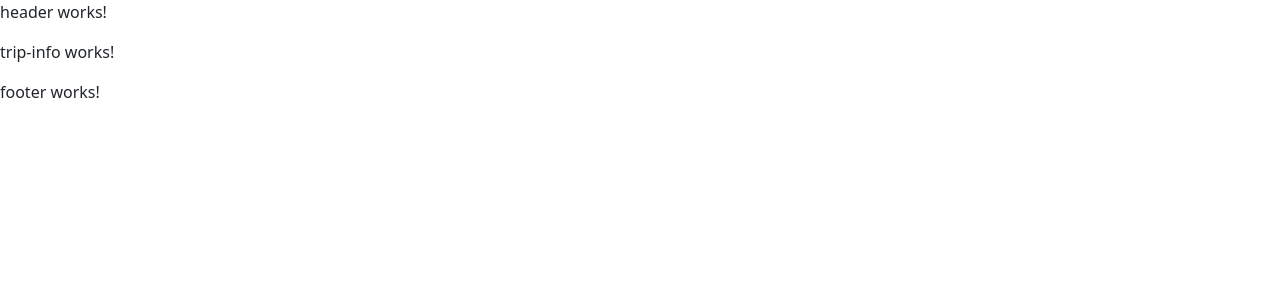
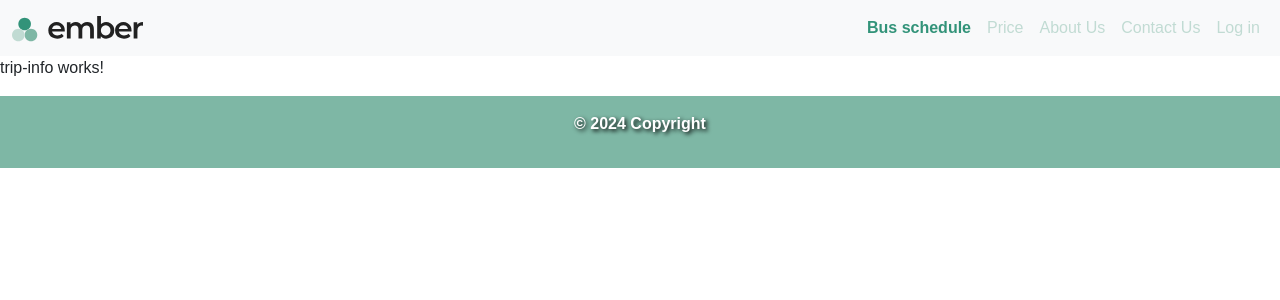
Before and after one commit to hojpaat/tripPage, an Angular app: page / in a window 1280 px wide. Shown: the top 300 px of the page. Built offline with nearby package versions, Linux system fonts and the light colour scheme.

Commit message:
add footer and header

```diff
--- a/src/app/footer/footer.component.css
+++ b/src/app/footer/footer.component.css
@@ -0,0 +1,3 @@
+.base-background {
+    text-shadow: 2px 2px 4px #000;
+}
--- a/src/app/footer/footer.component.html
+++ b/src/app/footer/footer.component.html
@@ -1 +1,5 @@
-<p>footer works!</p>
+<footer class="bg-body-tertiary text-center text-lg-start">
+    <div class="base-background text-center p-3">
+      <p>© 2024 Copyright</p>
+    </div>
+</footer>
--- a/src/app/header/header.component.css
+++ b/src/app/header/header.component.css
@@ -0,0 +1,20 @@
+#navbarNavAltMarkup {
+    justify-content: right;
+}
+
+.nav-link {
+    color: var(--mid-base-colour)
+}
+
+.nav-link.active {
+    color: var(--dark-base-colour);
+    font-weight: bold;
+}
+
+.nav-link:hover {
+    text-decoration: underline;
+}
+
+.nav-link.disabled {
+    color: var(--light-base-colour);
+}
--- a/src/app/header/header.component.html
+++ b/src/app/header/header.component.html
@@ -1 +1,43 @@
-<p>header works!</p>
+<nav class="navbar navbar-expand-lg bg-body-tertiary">
+    <div class="container-fluid">
+        <a class="navbar-brand" href="#">
+            <svg role="image" version="1.1" x="0" y="0" width="130.99" height="auto" viewBox="0, 0, 1966.99, 405">
+                <title>Logo</title>
+            <g id="icon">
+                <path d="M284.595,120.34 C284.595,172.735 242.12,215.21 189.725,215.21 C137.33,215.21 94.855,172.735 94.855,120.34 C94.855,67.945 137.33,25.47 189.725,25.47 C242.12,25.47 284.595,67.945 284.595,120.34 z" fill="#329379"></path>
+                <path d="M379.465,284.66 C379.465,337.055 336.99,379.53 284.595,379.53 C232.2,379.53 189.725,337.055 189.725,284.66 C189.725,232.265 232.2,189.79 284.595,189.79 C336.99,189.79 379.465,232.265 379.465,284.66 z" fill="#7EB7A5"></path>
+
+                <path d="M189.735,284.66 C189.735,337.055 147.26,379.53 94.865,379.53 C42.47,379.53 -0.005,337.055 -0.005,284.66 C-0.005,232.265 42.47,189.79 94.865,189.79 C147.26,189.79 189.735,232.265 189.735,284.66 z" fill="#C1DBD3"></path></g>
+            <g id="text">
+                <path class="text" d="M678.995,340.1 Q638.565,340.1 608.395,323.98 Q578.225,307.86 561.635,279.72 Q545.065,251.57 545.065,215.72 Q545.065,179.4 561.175,151.48 C571.713,133.074 587.107,117.919 605.675,107.67 Q634.045,91.79 670.365,91.78 Q705.785,91.78 733.475,107.22 C751.795,117.38 766.895,132.48 777.055,150.8 Q792.995,178.94 792.995,217.06 C792.995,219.49 792.915,222.21 792.765,225.24 C792.615,228.27 792.385,231.14 792.085,233.86 L589.995,233.86 L589.995,196.18 L762.085,196.18 L739.835,208 Q740.285,187.13 731.215,171.23 C725.358,160.826 716.809,152.191 706.465,146.23 Q690.805,137.15 670.375,137.15 Q649.495,137.15 633.825,146.23 C623.477,152.195 614.991,160.92 609.315,171.43 Q600.465,187.54 600.455,209.34 L600.455,218.42 Q600.455,240.2 610.455,257.01 C617.106,268.201 626.893,277.196 638.605,282.88 Q656.745,292 680.365,292 Q700.795,292 717.135,285.65 C728.216,281.279 738.155,274.439 746.195,265.65 L776.615,300.65 C765.451,313.549 751.362,323.588 735.525,329.93 Q710.775,340.1 678.995,340.1 z" fill="#212121"></path>
+                <path d="M1130.275,91.76 Q1159.335,91.76 1181.805,103.11 Q1204.275,114.46 1216.995,137.84 Q1229.705,161.23 1229.715,198 L1229.715,336.92 L1172.995,336.92 L1172.995,205.26 Q1172.995,173.02 1158.915,157.14 Q1144.835,141.26 1118.515,141.25 Q1099.885,141.25 1085.595,149.42 Q1071.305,157.59 1063.345,173.48 Q1055.395,189.38 1055.405,213.89 L1055.405,336.89 L998.615,336.89 L998.615,205.26 Q998.615,173.02 984.545,157.14 Q970.475,141.26 944.135,141.25 Q925.525,141.25 911.215,149.42 Q896.905,157.59 888.995,173.48 Q880.995,189.38 880.995,213.89 L880.995,336.89 L824.275,336.89 L824.275,94.48 L878.275,94.48 L878.275,159 L868.745,139.93 C876.569,124.506 889.048,111.935 904.415,104 Q927.785,91.75 957.755,91.74 Q991.805,91.74 1017.005,108.54 Q1042.205,125.34 1050.375,159.39 L1028.125,151.67 Q1039.925,124.43 1067.125,108.08 Q1094.325,91.73 1130.275,91.76 z" fill="#212121"></path>
+                <path d="M1279.185,336.92 L1279.185,0.05 L1335.935,0.05 L1335.935,150.78 L1331.395,215.25 L1333.205,279.72 L1333.205,336.92 z M1413.565,340.1 Q1382.695,340.1 1358.635,326.48 Q1334.575,312.86 1320.725,285.39 Q1306.865,257.93 1306.875,215.7 Q1306.875,173.04 1321.175,145.79 Q1335.475,118.54 1359.765,105.15 Q1384.055,91.77 1413.565,91.76 Q1449.435,91.76 1476.905,107.2 C1495.073,117.36 1510.137,132.268 1520.485,150.33 Q1536.595,178.02 1536.605,215.7 Q1536.615,253.38 1520.485,281.08 C1510.101,299.173 1495.05,314.147 1476.905,324.44 Q1449.425,340.1 1413.565,340.1 z M1407.215,291.52 Q1427.645,291.52 1443.755,282.44 C1454.622,276.265 1463.516,267.135 1469.405,256.11 Q1478.945,238.86 1478.945,215.7 Q1478.945,192.1 1469.405,175.07 C1463.457,164.156 1454.571,155.125 1443.755,149 Q1427.645,139.93 1407.215,139.92 Q1386.785,139.91 1370.435,149 C1359.516,155.085 1350.543,164.138 1344.555,175.11 Q1335.035,192.11 1335.025,215.74 Q1335.025,238.9 1344.555,256.15 C1350.49,267.218 1359.471,276.355 1370.435,282.48 Q1386.785,291.53 1407.215,291.52 z" fill="#212121"></path>
+                <path d="M1681.425,340.1 Q1641.015,340.1 1610.825,323.98 Q1580.635,307.86 1564.065,279.72 Q1547.485,251.57 1547.495,215.72 Q1547.495,179.4 1563.605,151.48 C1574.143,133.074 1589.537,117.919 1608.105,107.67 Q1636.475,91.79 1672.795,91.78 Q1708.215,91.78 1735.905,107.22 C1754.228,117.377 1769.328,132.477 1779.485,150.8 Q1795.365,178.96 1795.375,217.08 C1795.375,219.51 1795.295,222.23 1795.145,225.26 C1794.995,228.29 1794.765,231.16 1794.465,233.88 L1592.465,233.88 L1592.465,196.18 L1764.535,196.18 L1742.255,208 Q1742.705,187.13 1733.635,171.23 C1727.778,160.826 1719.229,152.191 1708.885,146.23 Q1693.225,137.15 1672.795,137.15 Q1651.915,137.15 1636.245,146.23 C1625.897,152.195 1617.411,160.92 1611.735,171.43 Q1602.885,187.54 1602.885,209.34 L1602.885,218.42 Q1602.885,240.2 1612.885,257.01 C1619.523,268.199 1629.296,277.197 1640.995,282.89 Q1659.145,291.98 1682.765,291.97 Q1703.195,291.97 1719.535,285.62 C1730.616,281.249 1740.555,274.409 1748.595,265.62 L1779.015,300.62 C1767.868,313.502 1753.804,323.534 1737.995,329.88 Q1713.195,340.1 1681.425,340.1 z" fill="#212121"></path>
+                <path d="M1826.695,336.92 L1826.695,94.48 L1880.695,94.48 L1880.695,161.22 L1874.345,141.7 C1881.227,125.77 1893.308,112.645 1908.615,104.47 Q1931.995,91.77 1966.995,91.76 L1966.995,145.76 C1964.762,145.187 1962.483,144.805 1960.185,144.62 Q1957.005,144.4 1953.825,144.39 Q1921.595,144.39 1902.525,163.24 Q1883.455,182.09 1883.455,219.3 L1883.455,336.92 z" fill="#212121"></path>
+            </g>
+            </svg>
+        </a>
+        <button class="navbar-toggler" type="button" data-bs-toggle="collapse" data-bs-target="#navbarNavAltMarkup" aria-controls="navbarNavAltMarkup" aria-expanded="false" aria-label="Toggle navigation">
+            <span class="navbar-toggler-icon"></span>
+        </button>
+        <div class="collapse navbar-collapse" id="navbarNavAltMarkup">
+            <ul class="navbar-nav">
+                <li class="nav-item">
+                    <a class="nav-link active" aria-current="page" href="#">Bus schedule</a>
+                </li>
+                <li class="nav-item">
+                    <a class="nav-link disabled" href="#">Price</a>
+                </li>
+                <li class="nav-item">
+                    <a class="nav-link disabled" href="#">About Us</a>
+                </li>
+                <li class="nav-item">
+                    <a class="nav-link disabled" href="#">Contact Us</a>
+                </li>
+                <li class="nav-item">
+                    <a class="nav-link disabled" href="#">Log in</a>
+                </li>
+              </ul>
+        </div>
+    </div>
+</nav>
--- a/src/styles.css
+++ b/src/styles.css
@@ -1 +1,30 @@
-/* You can add global styles to this file, and also import other style files */
+:root {
+    --dark-base-colour: rgb(50 147 121);
+    --mid-base-colour: rgb(126 183 165);
+    --light-base-colour: rgb(193 219 211);
+}
+
+*{
+    margin: 0px;
+    padding: 0px;
+    box-sizing: border-box;
+}
+
+body {
+    font-family: Arial, Helvetica, sans-serif;
+}
+
+.base-background {
+    background-color: var(--mid-base-colour);
+    color: white;
+    font-weight: bold;
+}
+
+.container {
+    margin: 15px;
+    padding: 15px;
+}
+
+.grid {
+    display: grid;
+}
```
